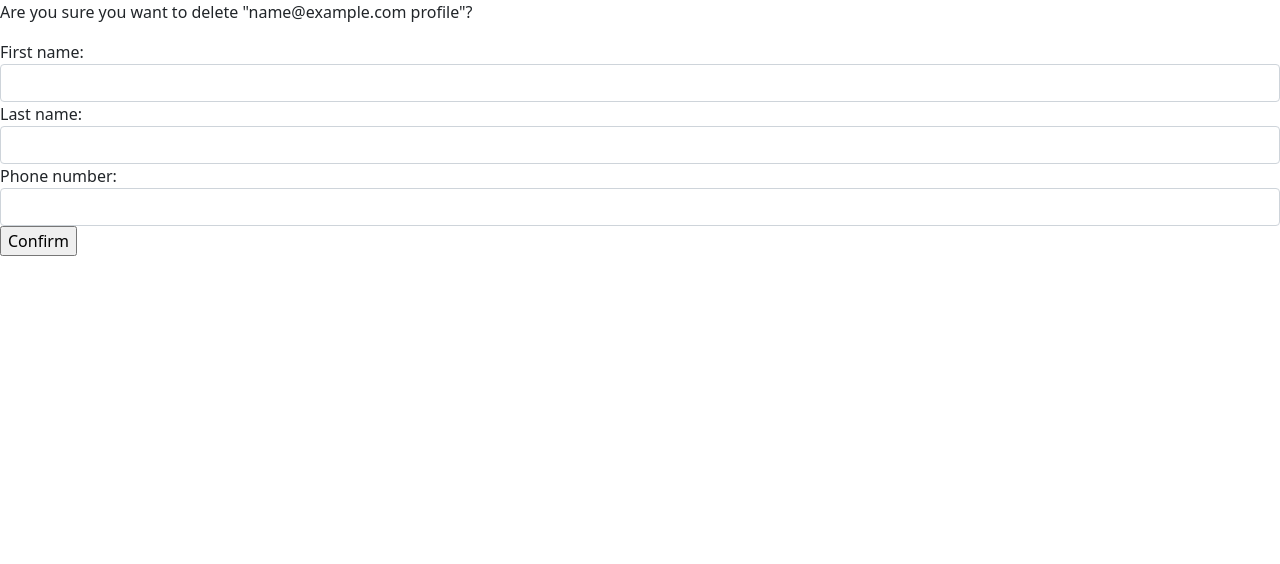
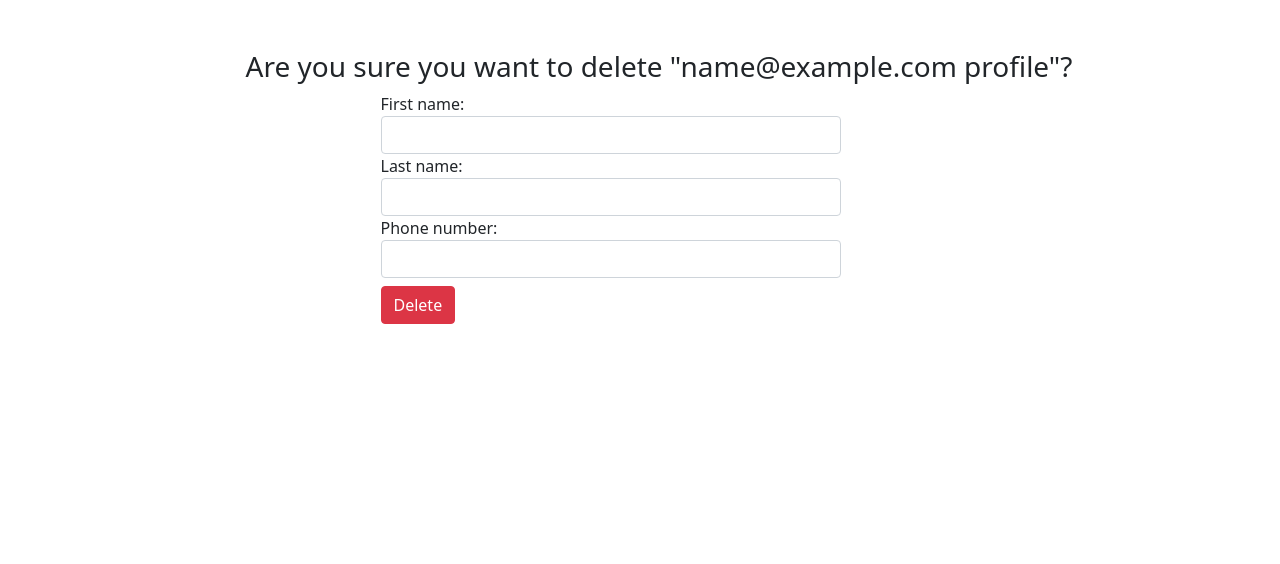
Before and after one commit to trenev/Bookbar, a Django app: template templates/profiles/delete_profile.html in a window 1280 px wide. Shown: the part 56-620 px from the top of the page. Run offline with Django 4.2, Linux system fonts and the light colour scheme; the template is opened without the code that fills it: values that come from a table or form of the project are taken from there, others are empty; the visitor is signed in with stand-in values (Sample User, id 1); data comes from the database, SQL or seed files in the repository.

Commit message:
Added custom form for delete user

```diff
--- a/static/css/styles.css
+++ b/static/css/styles.css
@@ -3,7 +3,6 @@ div.col {
 }
 
 .container {
-    background-color: bisque;
     margin-top: 50px;
     margin-bottom: 50px;
     padding-left: 50px;
--- a/templates/profiles/delete_profile.html
+++ b/templates/profiles/delete_profile.html
@@ -1,11 +1,20 @@
 {% extends 'common/base.html' %}
 {% block page_content %}
 
-    <form action="{% url 'delete profile' object.user.pk %}" method="post">
-        <p>Are you sure you want to delete "{{ object.user.email }} profile"?</p>
-        {% csrf_token %}
-        {{ form }}
-        <input type="submit" value="Confirm">
-    </form>
+    <div class="container mb-5">
+        <h3 class="text-center">Are you sure you want to delete "{{ object.user.email }} profile"?</h3>
+        <div class="row">
+            <div class="col-lg-3"></div>
+            <div class="col-lg-5">
+                <form action="{% url 'delete profile' object.user.pk %}" method="post">
+
+                    {% csrf_token %}
+                    {{ form }}
+
+                    <button class="btn btn-danger mt-2" type="submit">Delete</button>
+                </form>
+            </div>
+        </div>
+    </div>
 
 {% endblock %}
--- a/templates/profiles/profile_details.html
+++ b/templates/profiles/profile_details.html
@@ -7,7 +7,7 @@
             <li class="list-group-item">First Name: <span id="firstname">{{ object.first_name }}</span></li>
             <li class="list-group-item">Last Name: <span id="lastname">{{ object.last_name }}</span></li>
             <li class="list-group-item">Email: <span id="profile-email">{{ object.user.email }}</span></li>
-            <li class="list-group-item">Phone: <span id="profile-phone">{{ object.phone_number }}</span></li>
+            <li class="list-group-item">Phone: <span id="profile-phone">{{ phone_number }}</span></li>
         </ul>
         <div class="card-body">
             <a href="{% url 'delete profile' request.user.pk %}" class="btn btn-danger">Delete Profile</a>
```
Also changed, not shown: bookbar/profiles/views.py (+10 -1 lines).
